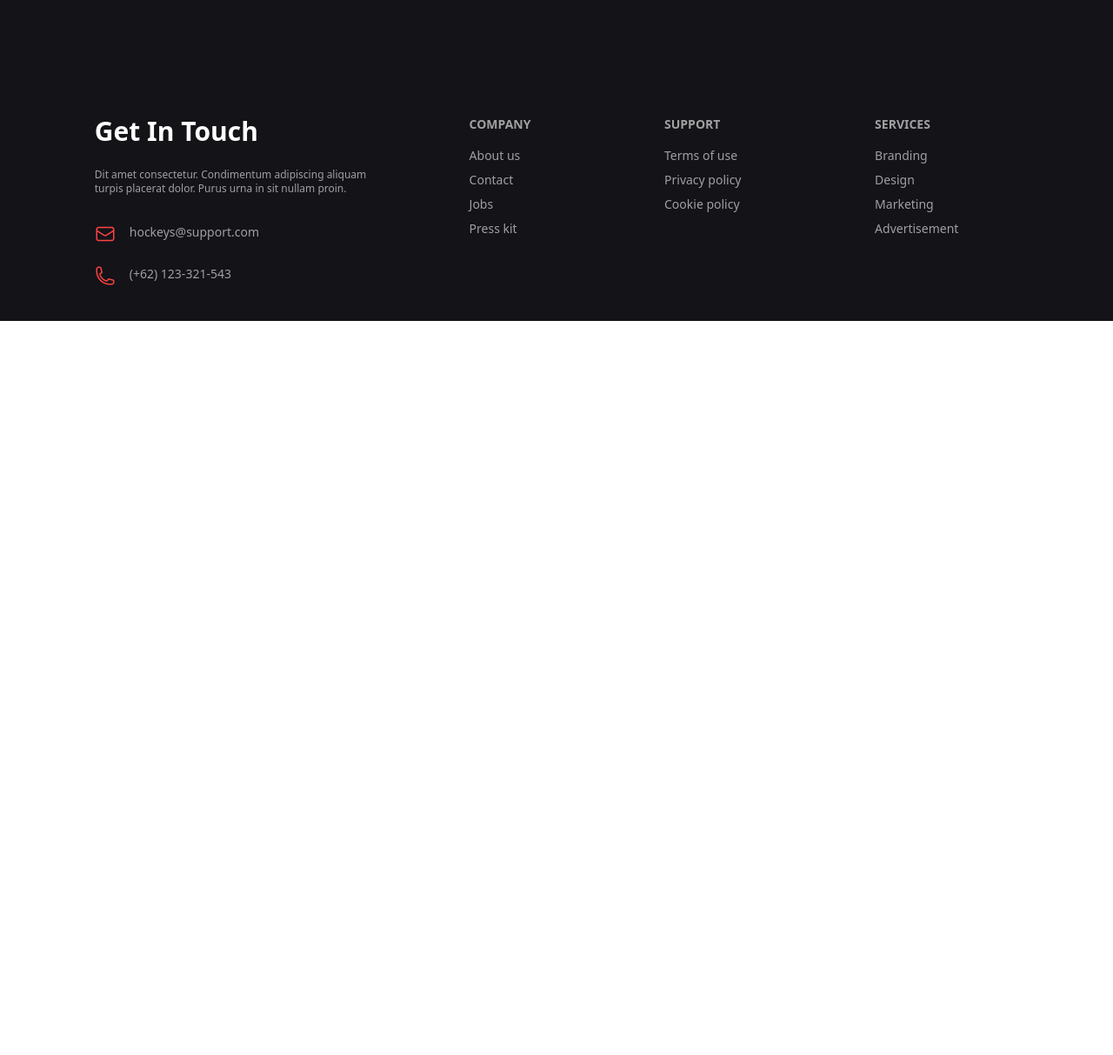
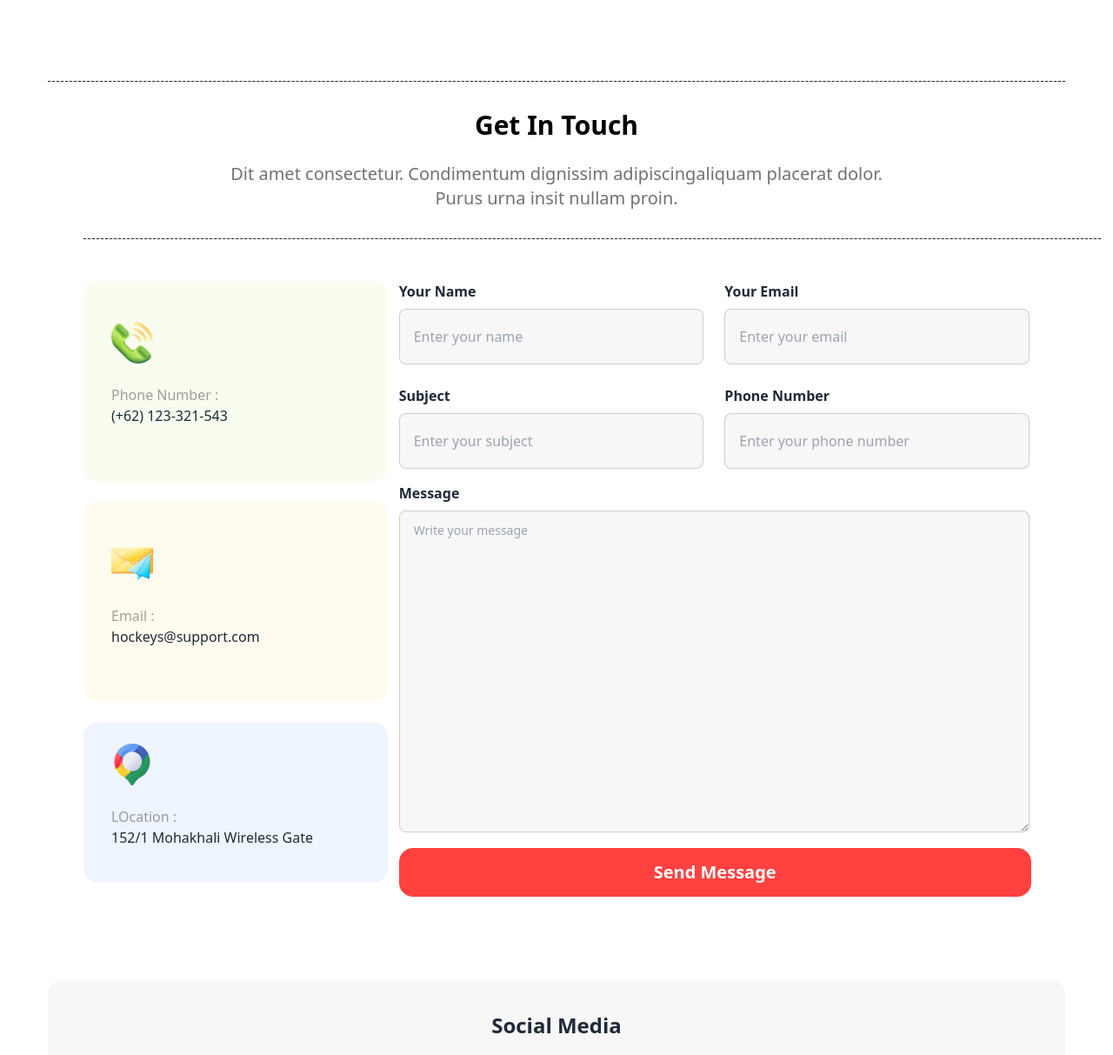
Before and after one commit to Abdullah6979/assigment-3, a plain HTML site: page index.html in a window 1280 px wide. Shown: the part 3389-4602 px from the top of the page at 87% size. Before the commit the page ends 3758 px from the top, so only its background shows below. Drawn offline with nearby package versions, Linux system fonts and the light colour scheme.

Commit message:
social icon added

```diff
--- a/index.html
+++ b/index.html
@@ -6,6 +6,7 @@
     <meta name="viewport" content="width=device-width, initial-scale=1.0">
     <title>Document</title>
     <link rel="stylesheet" href="./style/style.css">
+    <link rel="stylesheet" href="https://cdnjs.cloudflare.com/ajax/libs/font-awesome/6.5.1/css/all.min.css" />
 
     <!-- font -->
     <link rel="preconnect" href="https://fonts.googleapis.com">
@@ -359,7 +360,84 @@
 
     </header>
     <main>
+        <div>
+            <hr class="line-break mx-auto lg:w-[1170px] mt-24">
+        </div>
+        <section class="mt-8">
+            <div class="container mx-auto px-24">
+                <h1 class="text-3xl text-center mb-6 text-black font-bold">Get In Touch</h1>
+                <p class="text-xl text-center text-[#13131899]">Dit amet consectetur. Condimentum dignissim
+                    adipiscingaliquam placerat dolor. <br> Purus urna insit nullam proin. </p>
+                <hr class="line-break mx-auto lg:w-[1170px] mt-8">
+                <div class=" mt-12 grid grid-cols-1 lg:grid-cols-3">
+                    <div class="flex flex-col gap-6">
+                        <div class="w-[350px] h-[230px] bg-[#bced6d1a] rounded-2xl flex justify-center  flex-col">
+                            <img class="w-12 h-12 ml-8" src="./Images/Group 1171275317.png" alt="">
+                            <p class="w-80 h-16 mt-6 ml-8"><span class="text-[#13131866]">Phone Number : </span>
+                                <br> (+62) 123-321-543
+                            </p>
+                        </div>
+                        <div class="w-[350px] h-[230px] bg-[#fddd5f1a] rounded-2xl flex justify-center  flex-col">
+                            <img class="w-12 h-12 ml-8" src="./Images/Group 1171275318.png" alt="">
+                            <p class="w-80 h-16 mt-6 ml-8"><span class="text-[#13131866]">Email : </span>
+                                <br> hockeys@support.com
+                            </p>
+                        </div>
+                        <div class="w-[350px] h-[184px] bg-[#629cf31a] rounded-2xl flex justify-center  flex-col">
+                            <img class="w-12 h-12 ml-8" src="./Images/Group 1171275321.png" alt="">
+                            <p class="w-80 h-16 mt-6 ml-8"><span class="text-[#13131866]">LOcation : </span>
+                                <br> 152/1 Mohakhali Wireless Gate
+                            </p>
+                        </div>
+                    </div>
+                    <div class="lg:col-span-2">
+                        <div class="grid gap-6 lg:grid-cols-2 grid-cols-1">
+                            <div>
+                                <label for="" class="font-bold">Your Name</label>
+                                <input type="text" placeholder="Enter your name"
+                                    class="mt-2 input input-bordered w-80b h-16 w-full bg-[#13131808]" />
+                            </div>
+                            <div>
+                                <label for="" class="font-bold">Your Email</label>
+                                <input type="text" placeholder="Enter your email"
+                                    class="mt-2 input input-bordered w-80b h-16 w-full bg-[#13131808]" />
+                            </div>
+                            <div>
+                                <label for="" class="font-bold">Subject</label>
+                                <input type="text" placeholder="Enter your subject"
+                                    class="mt-2 input input-bordered w-80b h-16 w-full bg-[#13131808]" />
+                            </div>
+                            <div>
+                                <label for="" class="font-bold">Phone Number</label>
+                                <input type="text" placeholder="Enter your phone number"
+                                    class="mt-2 input input-bordered w-80b h-16 w-full bg-[#13131808]" />
+                            </div>
+                        </div>
+                        <div class="mt-4">
+                            <label for="" class="font-bold">Message</label>
+                            <textarea class="textarea textarea-bordered w-full lg:h-[370px] mt-2 bg-[#13131808]"
+                                placeholder="Write your message"></textarea>
+                        </div>
+                        <button
+                            class="text-xl text-white font-semibold text-center bg-[#FF4240] rounded-2xl lg:w-[727px] h-14 mt-3 mb-12">Send
+                            Message</button>
+                    </div>
+                </div>
+            </div>
 
+        </section>
+
+        <section>
+            <div class="w-[335px] lg:w-[1170px] h-36 rounded-2xl bg-[#13131808] mx-auto mt-12 mb-24">
+                <p class="text-2xl font-bold font-black text-center pt-9">Social Media</p>
+                <div class="flex gap-6 justify-center mt-6">
+                    <i class="fa-brands fa-twitter"></i>
+                    <i class="fa-brands fa-facebook"></i>
+                    <i class="fa-brands fa-square-instagram"></i>
+                    <i class="fa-brands fa-github"></i>
+                </div>
+            </div>
+        </section>
     </main>
 
 
```
